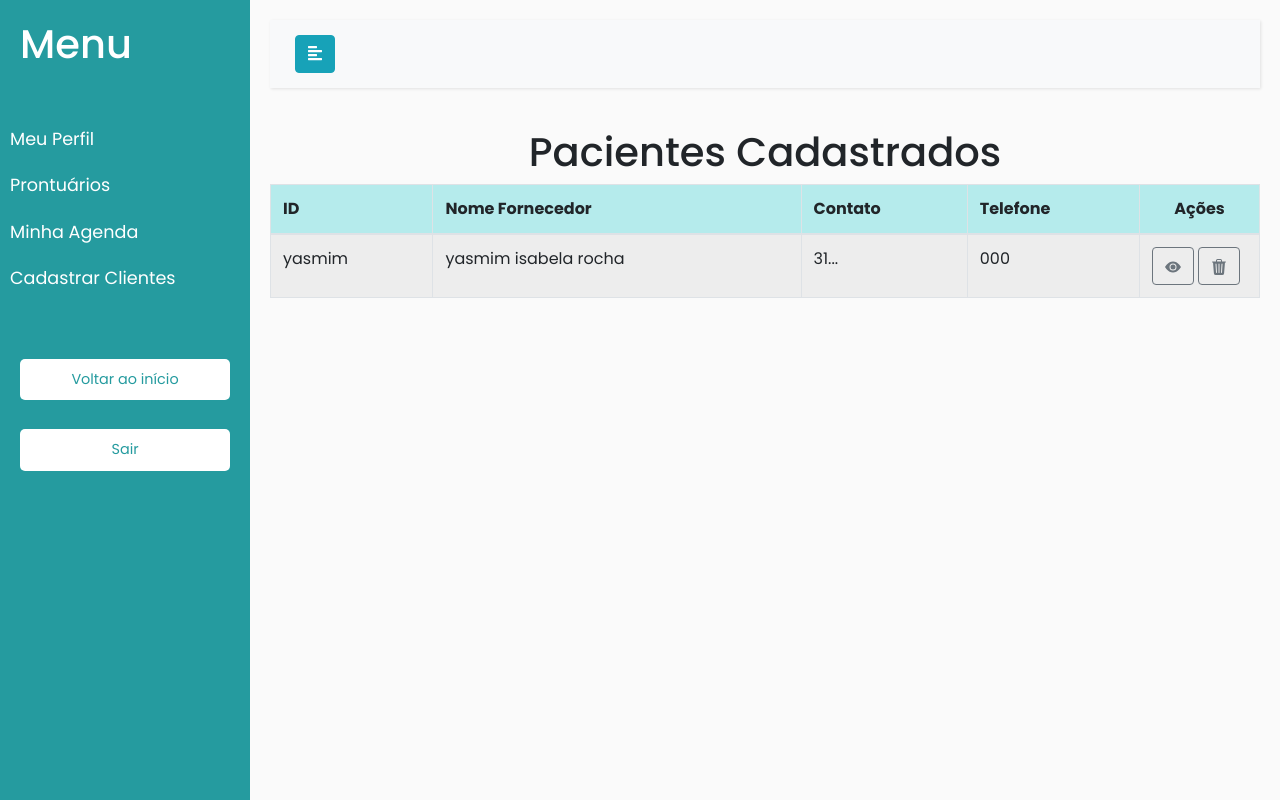
After one commit to yasmimrochaa/betterPsicologic, a PHP site: page /prontuario.php in a window 1280 px wide. The commit adds this page. Run offline with PHP 8.4, Linux system fonts and the light colour scheme; some libraries are stand-ins or nearby versions.

Commit message:
atualização do dia 09/10/2023

```diff
--- a/cadastroPaciente.php
+++ b/cadastroPaciente.php
@@ -4,6 +4,7 @@
 <head>
     <meta charset="UTF-8">
     <meta name="viewport" content="width=device-width, initial-scale=1.0">
+    <link rel="stylesheet" href="style/cadastroPac.css">
     <title>Document</title>
 </head>
 
@@ -12,7 +13,7 @@
     require_once("menu.php")
     ?>
     <div class="page"">
-        <div class=" coluna2">
+        <div class="coluna">
         <form action="cadastroPacBD.php" method="POST" class="formCadastro">
             <h1>Cadastro de Pacientes</h1>
             <p>Digite os dados do Paciente nos campos abaixo.</p>
--- a/menu.php
+++ b/menu.php
@@ -59,7 +59,7 @@
                     <a href="meuPerfil.php">Meu Perfil</a>
                 </li>
                 <li>
-                    <a href="#">Prontuários</a>
+                    <a href="prontuario.php">Prontuários</a>
 
                 </li>
                 <li>
@@ -96,7 +96,7 @@
                     <button class="btn btn-dark d-inline-block d-lg-none ml-auto" type="button" data-toggle="collapse"
                         data-target="#navbarSupportedContent" aria-controls="navbarSupportedContent"
                         aria-expanded="false" aria-label="Toggle navigation">
-                        <i class="fas fa-align-justify"></i>
+
                     </button>
                     <div class="collapse navbar-collapse" id="navbarSupportedContent">
                     </div>
--- /dev/null
+++ b/prontuario.php
@@ -0,0 +1,59 @@
+<!DOCTYPE html>
+<html lang="en">
+
+<head>
+    <meta charset="UTF-8">
+    <meta http-equiv="X-UA-Compatible" content="IE=edge">
+    <meta name="viewport" content="width=device-width, initial-scale=1.0">
+    <link rel="stylesheet" href="https://stackpath.bootstrapcdn.com/bootstrap/4.1.3/css/bootstrap.min.css"
+        integrity="sha384-MCw98/SFnGE8fJT3GXwEOngsV7Zt27NXFoaoApmYm81iuXoPkFOJwJ8ERdknLPMO" crossorigin="anonymous">
+    <title>Document</title>
+</head>
+
+<body>
+    <?php
+    require_once("menu.php")
+    ?>
+    <h1 style="text-align: center;"> Pacientes Cadastrados</h1>
+    <table class="table table-striped table-hover table-bordered ">
+        <thead>
+
+            <tr style="background-color: #b5ebec">
+                <th>ID</th>
+                <th>Nome Fornecedor</th>
+                <th class="d-none d-sm-table-cell">Contato</th>
+                <th class="d-none d-lg-table-cell">Telefone</th>
+                <th width="120" class="text-center">Ações</th>
+            </tr>
+        </thead>
+        <tbody>
+            <tr>
+                <td>yasmim</td>
+                <td>yasmim isabela rocha</td>
+                <td class="d-none d-sm-table-cell">31...</td>
+                <td class="d-none d-lg-table-cell">000</td>
+
+                <td>
+                    <button class="btn btn-outline-secondary"> <svg xmlns="http://www.w3.org/2000/svg" width="16"
+                            height="16" fill="currentColor" class="bi bi-eye-fill" viewBox="0 0 16 16">
+                            <path d="M10.5 8a2.5 2.5 0 1 1-5 0 2.5 2.5 0 0 1 5 0z" />
+                            <path
+                                d="M0 8s3-5.5 8-5.5S16 8 16 8s-3 5.5-8 5.5S0 8 0 8zm8 3.5a3.5 3.5 0 1 0 0-7 3.5 3.5 0 0 0 0 7z" />
+                        </svg></i> </button>
+                    <button class="btn btn-outline-secondary">
+                        <svg xmlns="http://www.w3.org/2000/svg" width="16" height="16" fill="currentColor"
+                            class="bi bi-trash3-fill" viewBox="0 0 16 16">
+                            <path
+                                d="M11 1.5v1h3.5a.5.5 0 0 1 0 1h-.538l-.853 10.66A2 2 0 0 1 11.115 16h-6.23a2 2 0 0 1-1.994-1.84L2.038 3.5H1.5a.5.5 0 0 1 0-1H5v-1A1.5 1.5 0 0 1 6.5 0h3A1.5 1.5 0 0 1 11 1.5Zm-5 0v1h4v-1a.5.5 0 0 0-.5-.5h-3a.5.5 0 0 0-.5.5ZM4.5 5.029l.5 8.5a.5.5 0 1 0 .998-.06l-.5-8.5a.5.5 0 1 0-.998.06Zm6.53-.528a.5.5 0 0 0-.528.47l-.5 8.5a.5.5 0 0 0 .998.058l.5-8.5a.5.5 0 0 0-.47-.528ZM8 4.5a.5.5 0 0 0-.5.5v8.5a.5.5 0 0 0 1 0V5a.5.5 0 0 0-.5-.5Z" />
+                        </svg>
+                    </button>
+                </td>
+            </tr>
+
+        </tbody>
+    </table>
+
+    <i class="bi bi-eye-fill"></i>
+</body>
+
+</html>
--- a/style/cadastroPac.css
+++ b/style/cadastroPac.css
@@ -14,8 +14,7 @@ body {
 }
 
 
-.coluna2{
-    width: 30%;
+.coluna{
     padding-left: 150px;
     padding-top: 20px;
     padding-bottom: 20px;
--- a/style/meuPerfil.css
+++ b/style/meuPerfil.css
@@ -11,7 +11,6 @@ body{
 h2 {
     text-align: center;
     padding: 25px;
-    padding-left: 550px;
     margin: 0;
     font-weight: 600;
     font-size: 2.3em;
@@ -48,7 +47,6 @@ img{
 }
 
 .about{
-    width: 60%;
     padding-left: 100px;
     padding-top: 30px;
     padding-bottom: 20px;
```
Also changed, not shown: meuPerfil.php (+6 -2 lines).
